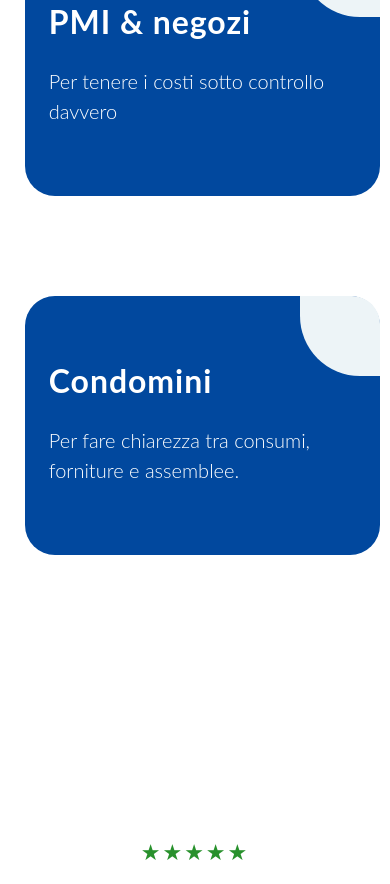
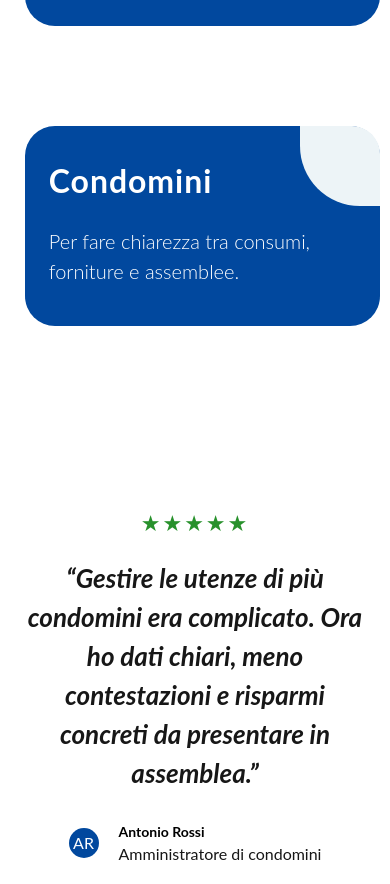
Before and after one commit to YCEslow999/nicosalata-next, a Next.js app: page / in a window 390 px wide. Shown: the part 4780-5664 px from the top of the page. Built offline with nearby package versions, Linux system fonts and the light colour scheme.

Commit message:
Media queries sistemate, manca solo il footer

```diff
--- a/app/components/Carousel.module.css
+++ b/app/components/Carousel.module.css
@@ -124,11 +124,17 @@
 
 @media (max-width: 600px) {
 
+  .section {
+    padding: 0;
+  }
   .stars {
     font-size: 22px;
   }
   .quote {
     font-size: 26px;
+  }
+  .card {
+    padding: 0 12px;
   }
 
   .avatar {
--- a/app/components/Contact.module.css
+++ b/app/components/Contact.module.css
@@ -80,3 +80,60 @@
     font-size: 17px;
     text-decoration: underline;
 }
+
+
+
+@media (max-width: 600px) {
+  .section {
+    width: 95%;
+    margin: 0 auto;
+    padding: 24px 0 48px 0;
+  }
+
+  .banner {
+    margin: 0 10px;
+    padding: 36px 24px;
+    flex-direction: column;
+    text-align: center;
+    gap: 24px;
+  }
+
+  .left {
+    padding: 0;
+    flex: 1 1 auto;
+  }
+
+  .eyebrow {
+    text-align: center;
+    display: block;
+    font-size: 16px;
+    margin-bottom: 16px;
+  }
+
+  .title {
+    font-size: 38px;
+    line-height: 105%;
+  }
+
+  .right {
+    flex: 1 1 auto;
+    max-width: 100%;
+    margin-right: 0;
+  }
+
+  .text {
+    font-size: 16px;
+  }
+
+  .cta {
+    display: block;
+    width: 100%;
+    padding: 14px 20px;
+    text-align: center;
+    box-sizing: border-box;
+  }
+
+  .link {
+    text-align: center;
+  }
+}
--- a/app/components/WhoIHelp.module.css
+++ b/app/components/WhoIHelp.module.css
@@ -91,8 +91,25 @@
   .eyebrow {
     text-align: center;
     font-size: 20px;
+    margin-bottom: 12px;
   }
   .title {
     font-size: 50px;
-  }
+    text-align:center;
+    margin: 0 0 0px 0;
 }
+
+  .card {
+
+    position: relative;
+    background: #01489E;
+    border-radius: 30px;
+    min-height: 200px;
+    width:100%;
+    max-width: 420px;
+    display: flex;
+    flex-direction: column;
+    justify-content: center;
+    }
+
+}
```
